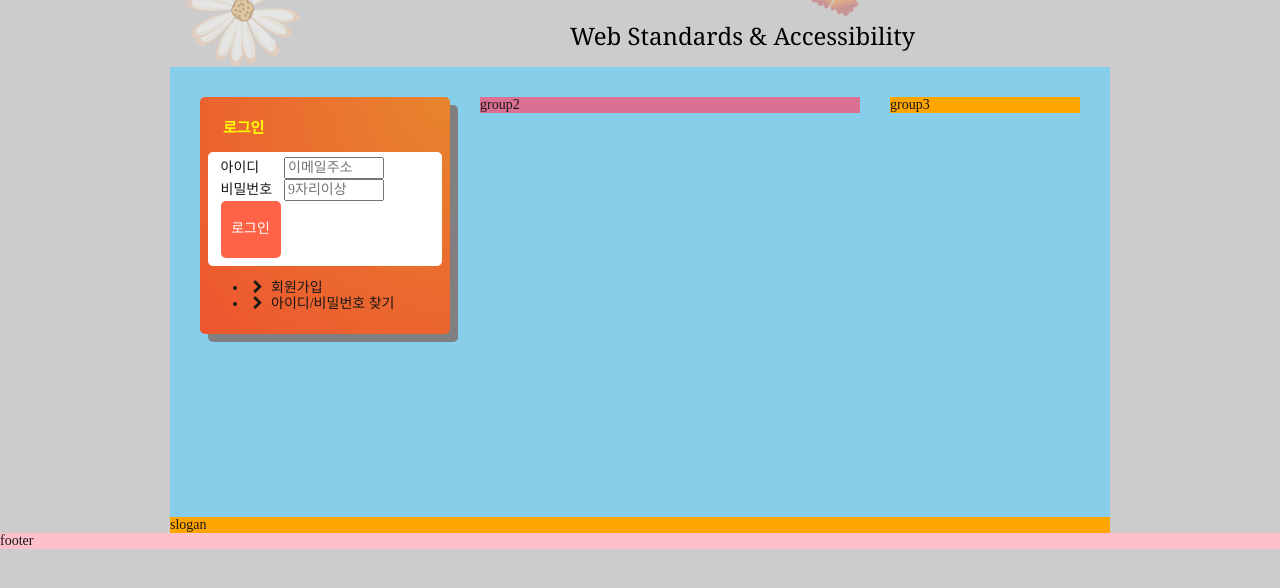
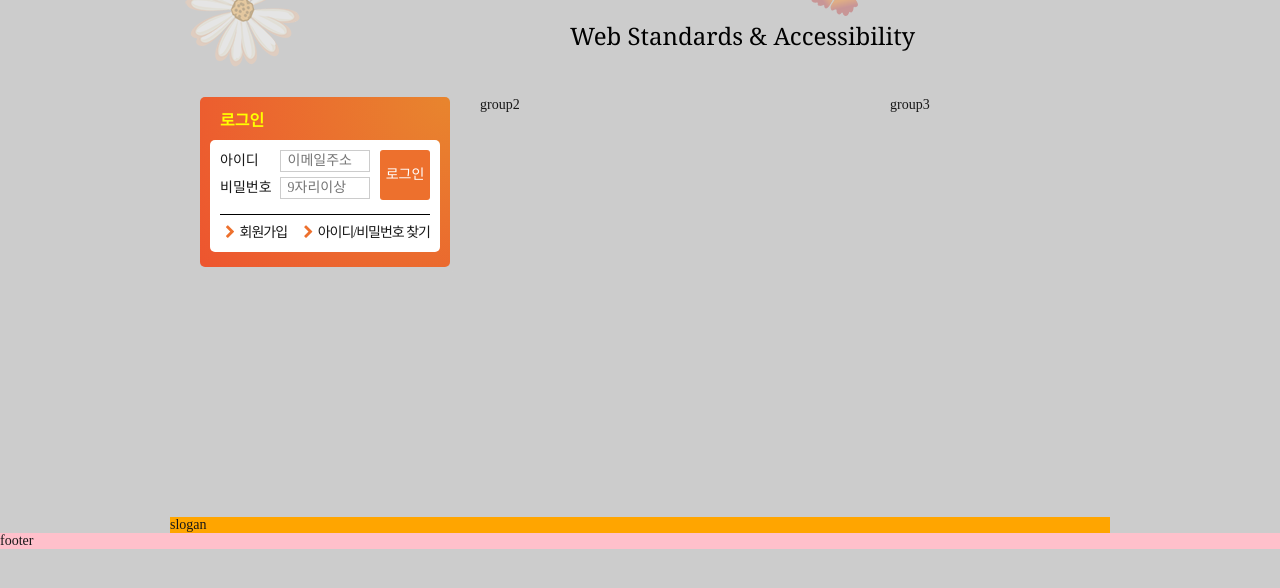
Before and after one commit to minki607/fds-18-html-css, a plain HTML site: page index.html in a window 1280 px wide. Shown: the part 172-760 px from the top of the page. Drawn offline with nearby package versions, Linux system fonts and the light colour scheme; a web font is replaced by a local one.

Commit message:
feat: login html and css

```diff
--- a/css/style.css
+++ b/css/style.css
@@ -303,7 +303,7 @@ body {
   content: "";
   position: absolute;
   top: 0;
-  left: 0;
+  left:0;
   width: 100%;
   height: 100%;
   background-repeat: no-repeat;
@@ -323,6 +323,10 @@ body {
   display: inline-block;
   color: rgba(0,0,0,0);
   animation: textAni 2000ms forwards ease-in-out;
+}
+
+.login-member {
+  display: inline-block;
 }
 /* float을 활용한 메인 콘텐츠 레이아웃 */
 /* .main{
@@ -417,6 +421,15 @@ body {
 }
 .sign .icon-right-open::before{
   color: #ed552f;
+}
+
+.signup {
+  display: inline-block;
+  width: 15px;
+}
+
+.find-pw {
+  display: inline-block;
 }
 /* float를 활용한 텍스트 링크 배치 */
 /* .sign::after{
--- a/css/stylesheet.css
+++ b/css/stylesheet.css
@@ -150,7 +150,6 @@ a {
   content: "\f192";
   font-family: 'fontello';
   display: inline-block;
-  text-decoration: inherit;
   width: 1em;
   margin-right: .2em;
 }
@@ -273,7 +272,6 @@ a {
 }
 
 .main {
-  background: skyblue;
   overflow: hidden;
   padding: 30px 15px;
   min-height: 450px;
@@ -295,67 +293,113 @@ a {
   height: auto;
 }
 
+/*로그인*/
+
 .login{
   background: radial-gradient(circle at right top, #e8852e, #ed552f);
   background-color: #ed552f;
-  box-shadow: 8px 8px 0 gray;
   border-radius: 5px;
-  padding: 8px;
+  box-shadow: 5px 5px 0 0 #ccc;
+  padding: 15px 10px;
+
+  /* box-shadow: 8px 8px 0 gray;
+  border-radius: 5px;
+  padding: 8px; */
 
 }
 
 .login-heading{
   color: #ff0;
-  font-size: 1.5rem;
+  margin: 0;
+  font-size: 1.6rem;
   font-weight: 700;
-  padding: 15px;
-  margin: 0;
-}
-
-.search-form {
-  background: #fff;
-  border-radius: 5px;
-}
-
-
-fieldset{
-  border: none;
-}
-
-legend {
+  text-indent: 10px;
 
 }
 
-.user-email label , .user-pw label {
-  display: inline-block;
-  width: 60px;
+.login-form{
+  margin-top: 10px;
+  padding: 10px 10px 0 10px;
+  background-color: #fff;
+  border-radius: 5px 5px 0 0;
+
 }
 
-.user-email input, .user-pw input {
-  display:inline-block;
-  width: 100px;
+.login-form fieldset{
+  border: 0;
+  padding: 0;
+  padding-bottom: 10px;
+  margin: 0;
+  border-bottom: 1px solid #000;
+  position: relative;
 }
 
-.btn-login {
-  border: none;
-  background: tomato;
-  border-radius: 5px;
+.login-member{
+  background: #fff;
+  padding: 2px 10px;
+  margin: 0;
+  list-style: none;
+  border-radius: 0 0 5px 5px;
+  display: flex;
+  flex-flow: row nowrap;
+  letter-spacing: -1px;
+  justify-content: space-between;
+}
+
+.login-member li{
+  display: flex;
+  flex-flow: row nowrap;
+  align-items: center;
+}
+
+.login-member a{
+  display: block;
+  padding: 8px 0;
+}
+
+.login-member .icon-right-open {
+  color: #ed702d;
+}
+
+.user-email, .user-pw{
+  margin-bottom: 5px;
+}
+
+.login-form label {
+  width: 4em;
+  display: inline-block;
+}
+.login-form input{
+  width: 90px;
+  height: 22px;
+  border: 1px solid #ccc;
+  padding: 1px 1px 1px 0.5em;
+
+}
+
+.btn-login{
+  width: 50px;
+  height: 50px;
+  padding: 0 5px;
+  border: 0;
+  border-radius: 3px;
+  background: #ed702d;
   color: #fff;
-  padding: 20px 10px;
-  width: 60px;
+  position:absolute;
+  top: 0;
+  right: 0;
 }
+
 .group1 {
-
   width: 250px;
 }
 
 .group2 {
-  background: palevioletred;
+
   width: 380px;
 }
 
 .group3 {
-  background: orange;
   width: 190px;
 }
 
--- a/index.html
+++ b/index.html
@@ -74,7 +74,7 @@
             </li>
           </ul>
         </li>
-        <li class="menu-item" >
+        <li class="menu-item">
           <button type="button" class="menu-button">웹 표준</button>
           <ul class="sub-menu sub-menu3">
             <li>
@@ -154,18 +154,22 @@
     <div class="group group1">
       <section class="login">
         <h2 class="login-heading">로그인</h2>
-        <form method="POST" action="https://formspree.io/seulbinim@gmail.com" class="search-form">
+
+        <div class="login-box">
+          <form method="POST" action="https://formspree.io/seulbinim@gmail.com" class="login-form">
             <fieldset>
               <legend class="a11y-hidden">회원 로그인 폼</legend>
+              <div class="user-info">
                 <div class="user-email">
                   <label for="userEmail">아이디</label>
                   <input type="email" id="userEmail" name="userEmail" placeholder="이메일주소" required>
                 </div>
                 <div class="user-pw">
-              <label for="userPw">비밀번호</label>
+                  <label for="userPW">비밀번호</label>
                   <input type="password" id="userPW" name="userPW" placeholder="9자리이상" required/>
                 </div>
                 <button class="btn-login" type="submit">로그인</button>
+              </div>
             </fieldset>
           </form>
           <ul class="login-member">
@@ -179,6 +183,7 @@
               <a href="#">아이디/비밀번호 찾기</a>
             </li>
           </ul>
+        </div>
       </section>
     </div>
     <div class="group group2">group2</div>
```
Lines whose indentation alone changed are shown as unchanged.
